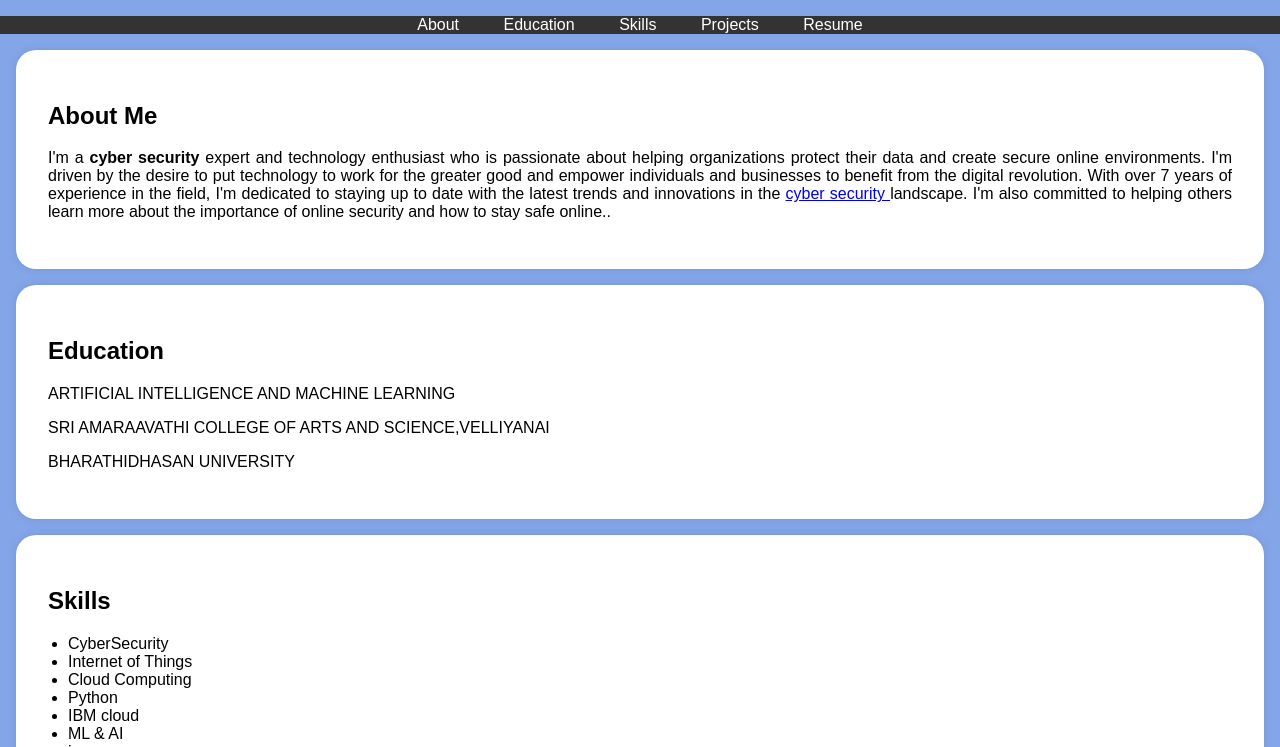
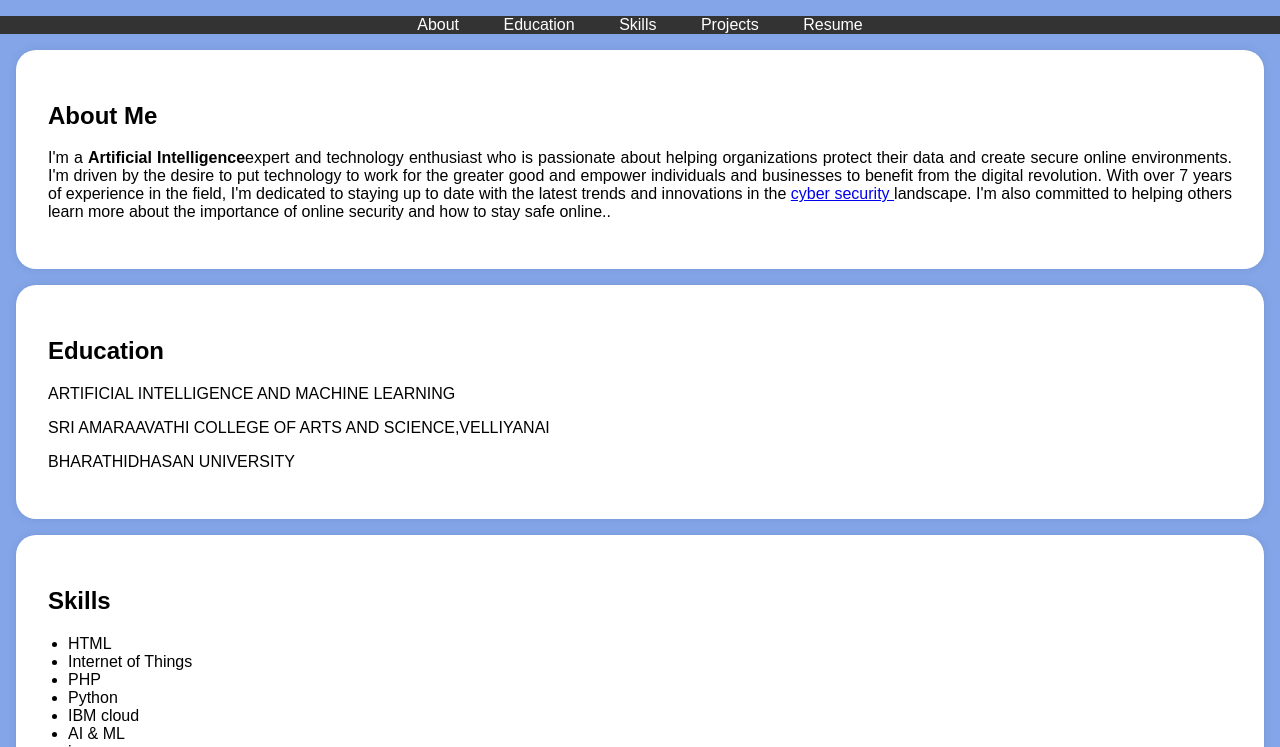
Before and after one commit to gugan1530/portfolio, a plain HTML site: page index.html in a window 1280 px wide. Shown: the part 197-944 px from the top of the page. Drawn offline with Linux system fonts and the light colour scheme.

Commit message:
Update index.html

```diff
--- a/index.html
+++ b/index.html
@@ -115,7 +115,7 @@
     <section id="about">
         <div class="section-content">
             <h2>About Me</h2>
-            <p>I'm a <b>cyber security </b>expert and technology enthusiast who is passionate about helping organizations protect their data and create secure online environments. I'm driven by the desire to put technology to work for the greater good and empower individuals and businesses to benefit from the digital revolution. With over 7 years of experience in the field, I'm dedicated to staying up to date with the latest trends and innovations in the <a href="https://techtrainer20.github.io/git_con2/" traget="_target">cyber security </a> landscape. I'm also committed to helping others learn more about the importance of online security and how to stay safe online..</p>
+            <p>I'm a <b>Artificial Intelligence</b>expert and technology enthusiast who is passionate about helping organizations protect their data and create secure online environments. I'm driven by the desire to put technology to work for the greater good and empower individuals and businesses to benefit from the digital revolution. With over 7 years of experience in the field, I'm dedicated to staying up to date with the latest trends and innovations in the <a href="https://techtrainer20.github.io/git_con2/" traget="_target">cyber security </a> landscape. I'm also committed to helping others learn more about the importance of online security and how to stay safe online..</p>
         </div>
     </section>
 
@@ -134,12 +134,12 @@
         <div class="section-content">
             <h2>Skills</h2>
             <ul>
-                <li>CyberSecurity</li>
+                <li>HTML</li>
                 <li>Internet of Things</li>
-                <li>Cloud Computing</li>
+                <li>PHP</li>
                 <li>Python</li>
                 <li>IBM cloud</li>
-                <li>ML & AI</li>
+                <li>AI & ML</li>
                 <li>java</li>
                 <li>c++</li>
                 <li>Java script</li>
```
